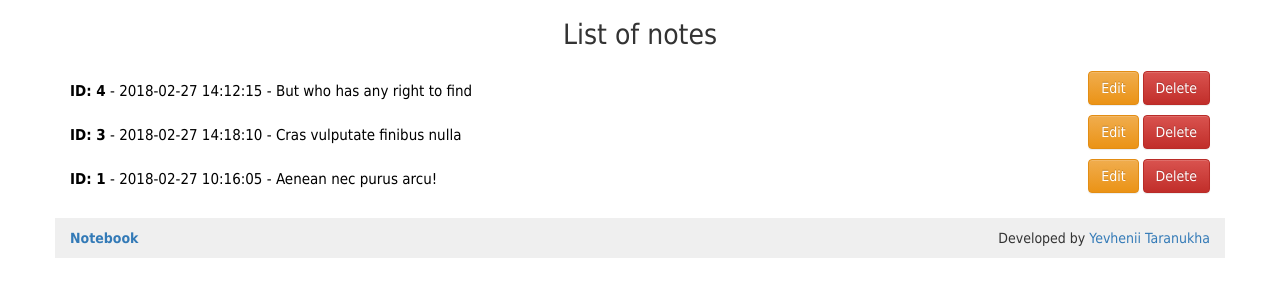
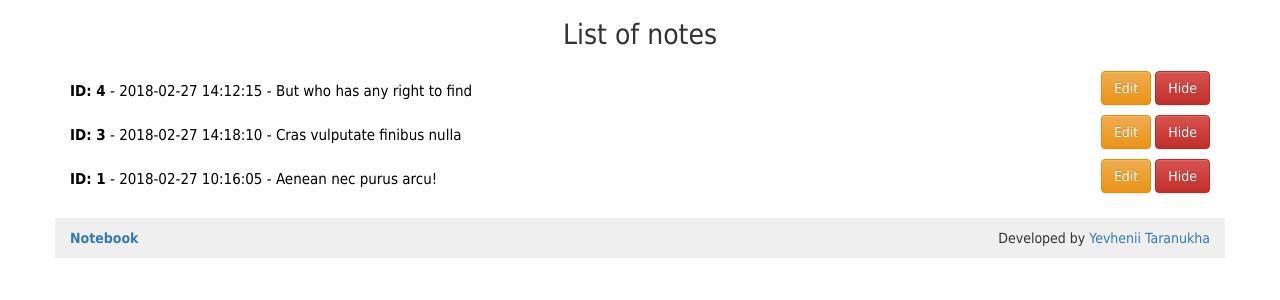
Before and after one commit to tzhenia/Notebook, a PHP site: page /note/ in a window 1280 px wide. Shown: the part 43-343 px from the top of the page. Run offline with PHP 8.4, Linux system fonts and the light colour scheme; data comes from the database, SQL or seed files in the repository.

Commit message:
Edited funcion name and url

```diff
--- a/src/config/routes.php
+++ b/src/config/routes.php
@@ -12,8 +12,8 @@ return array(
     'new' => 'noteNew/index',
     'edit/([0-9]+)' => 'noteEdit/index/$1',
 
-    'delete/([0-9]+)' => 'noteDelete/hide/$1',
-    'delete/finally/([0-9]+)' => 'noteDelete/finally/$1',
+    'hide/([0-9]+)' => 'noteDelete/hide/$1',
+    'delete/([0-9]+)' => 'noteDelete/delete/$1',
 
     'note/([0-9]+)' => 'noteShow/view/$1',
     'note/all' => 'noteShow/indexAll',
--- a/src/controllers/NoteDeleteController.php
+++ b/src/controllers/NoteDeleteController.php
@@ -13,7 +13,7 @@ class NoteDeleteController{
 
         if($checkNoteItem){
 
-            echo "hide";
+            echo "hide" . $id;
         }
 
         else{
@@ -23,13 +23,13 @@ class NoteDeleteController{
         return true;
     }
 
-    public static function actionFinally($id){
+    public static function actionDelete($id){
 
         $checkNoteItem = Note::checkNoteById($id);
 
         if($checkNoteItem){
 
-            echo "actionFinally";
+            echo "actionDelete" . $id;
         }
 
         else{
--- a/src/views/pages/homePage.php
+++ b/src/views/pages/homePage.php
@@ -31,7 +31,7 @@ foreach($notesList as $field){
         <div class='col-xs-12 col-sm-9 col-md-10'><a href='{$field ['id']}'><span>ID: {$field ['id']}</span> - {$field ['dateTime']} - {$field ['title']}</a></div>
             <div class='col-xs-12 col-sm-3 col-md-2'>
                 <a href='/edit/{$field ['id']}' type='button' class='btn btn-warning'>Edit</a>
-                <a href='{$field ['id']}' type='button' class='btn btn-danger'>Delete</a>
+                <a href='/hide/{$field ['id']}' type='button' class='btn btn-danger'>Hide</a>
              </div>
         </div>
 
--- a/src/views/pages/note.php
+++ b/src/views/pages/note.php
@@ -28,6 +28,7 @@ echo "
                     <div class='row'>
                         <div class='col-xs-12 text-right'>
                             <a href='/edit/{$noteItem['id']}' type='button' class='btn btn-warning'>Edit</a>
+                            <a href='/hide/{$noteItem ['id']}' type='button' class='btn btn-danger'>Hide</a>
                         </div>
                     </div>
                  </div>
--- a/src/views/pages/noteEdit.php
+++ b/src/views/pages/noteEdit.php
@@ -28,7 +28,7 @@ echo "
 
                                 <div class='form-group text-right'>
                                     <input type='hidden' name='id' value='{$noteItem['id']}'>
-                                    <a href='{$noteItem['id']}' class='btn btn-danger'>Remove from database</a>
+                                    <a href='/delete/{$noteItem ['id']}' class='btn btn-danger'>Remove from database</a>
                                     <input type='submit' class='btn btn-success' value='UPDATE'>
                                 </div>
                             </form>
```
